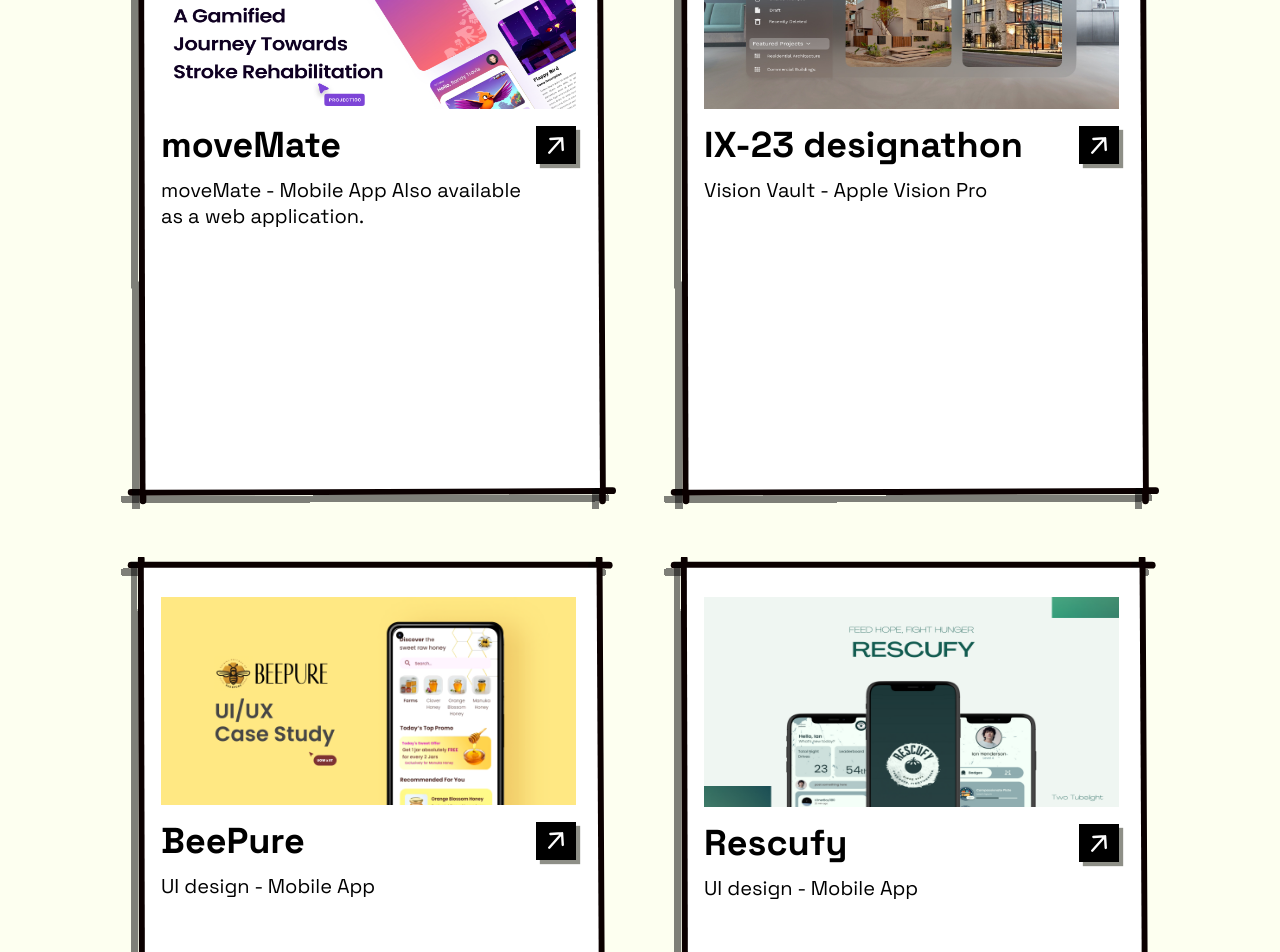
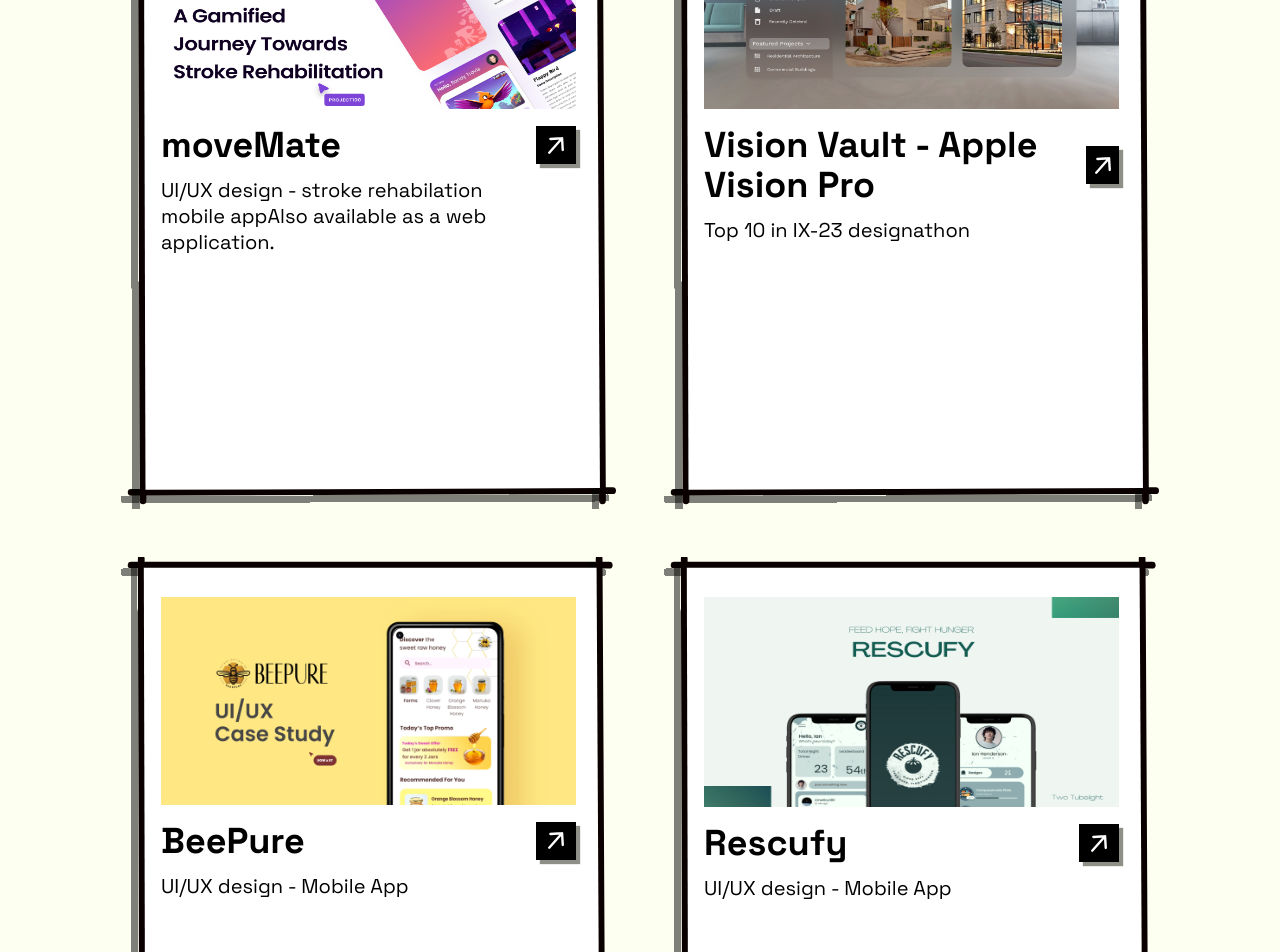
Before and after one commit to salmanfaraj06/react-setup-template, a React (Vite) app: page / in a window 1280 px wide. Shown: the part 1280-2232 px from the top of the page. Built offline with nearby package versions, Linux system fonts and the light colour scheme.

Commit message:
Update Projects.jsx

```diff
--- a/src/components/Projects.jsx
+++ b/src/components/Projects.jsx
@@ -9,40 +9,40 @@
     portfolio: "images/thumbnails/movematee.png",
     title: "moveMate",
     description: [
-      "moveMate - Mobile App               ",
-      "                       Also available as a web application.",
+      "UI/UX design - stroke rehabilation mobile app" +
+        "Also available as a web application.",
     ],
     link: "https://www.behance.net/gallery/198496933/moveMate",
   },
   {
     portfolio: "images/thumbnails/IX-23.png",
-    title: "IX-23 designathon",
-    description: "Vision Vault - Apple Vision Pro",
+    title: "Vision Vault - Apple Vision Pro",
+    description: "Top 10 in IX-23 designathon ",
     link: "https://www.behance.net/gallery/198653295/Vision-Vault",
   },
 
   {
     portfolio: "images/thumbnails/beepure.png",
     title: "BeePure",
-    description: "UI design - Mobile App",
+    description: "UI/UX design - Mobile App",
     link: "https://www.figma.com/file/exWltRLkMIwUx78BztqYJ7/Honey-App?type=design&node-id=0%3A1&mode=design&t=y6RBPTOJ31fTNkGV-1",
   },
   {
     portfolio: "images/thumbnails/Rescufy.png",
     title: "Rescufy",
-    description: "UI design - Mobile App",
+    description: "UI/UX design - Mobile App",
     link: "https://www.figma.com/file/FQMrevNmTpnGfo7YLAZnE0/rescufy?type=design&node-id=1%3A131&mode=design&t=y6RBPTOJ31fTNkGV-1",
   },
   {
     portfolio: "images/thumbnails/ticketMate.png",
     title: "ticketMate",
-    description: "UI design - Mobile App",
+    description: "UI/UX design - Mobile App",
     link: "https://www.figma.com/file/W9XHPCuDH6nZNaw7YfIBhH/Benchmark?type=design&node-id=0-1&mode=design&t=y6RBPTOJ31fTNkGV-0",
   },
   {
     portfolio: "images/thumbnails/spaceOdessey.png",
     title: "Space Odessey",
-    description: "UI design - Mobile App",
+    description: "UI/UX design - Mobile App",
     link: "https://www.figma.com/file/m9o26LfpKlj3qZOD6xmxIa/dev100?type=design&mode=design&t=y6RBPTOJ31fTNkGV-0",
   },
   // ... add more projects here
```
